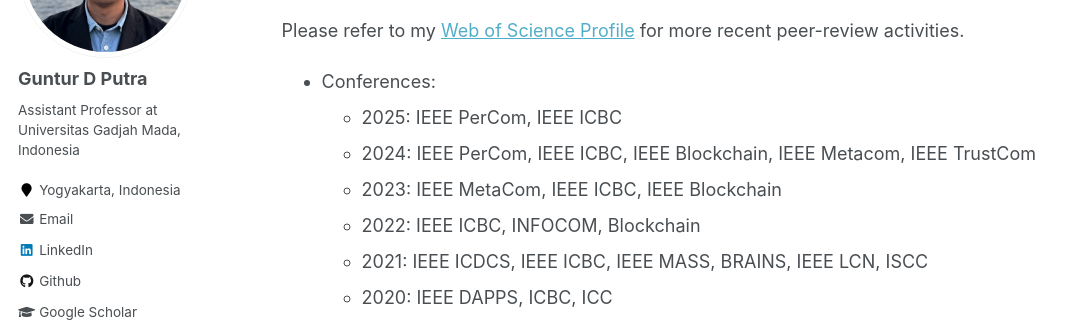
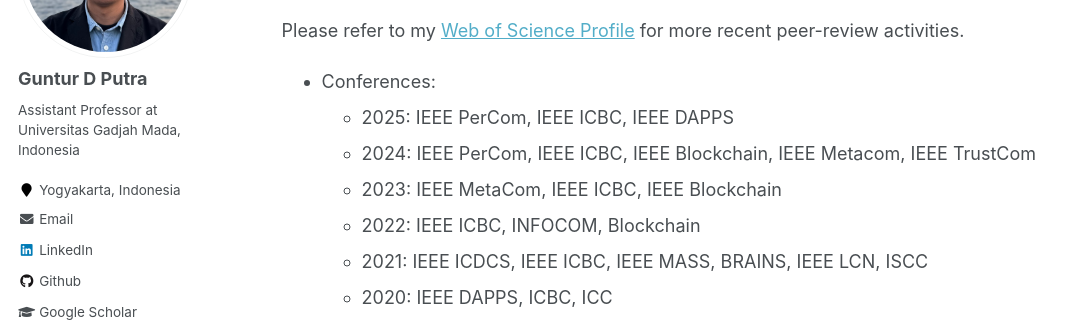
Before and after one commit to gdputra/gdputra.github.io, a Jekyll site: the page built from _pages/service.md, in a window 1280 px wide and 900 px high, scrolled down 327 px. Shown: the part 153-475 px from the top of the window, without its empty margins (0-1080 px from the left). Built offline with Jekyll 4.4.1, drawn with Linux system fonts in a browser that asks for light colours; some web fonts are replaced.

Commit message:
Update service.md
Add DAPPS as conference reviewer.

```diff
--- a/_pages/service.md
+++ b/_pages/service.md
@@ -19,7 +19,7 @@ Reviewers
 Please refer to my [Web of Science Profile](https://www.webofscience.com/wos/author/record/W-3040-2019) for more recent peer-review activities.
 
 - Conferences:
-  - 2025: IEEE PerCom, IEEE ICBC
+  - 2025: IEEE PerCom, IEEE ICBC, IEEE DAPPS
   - 2024: IEEE PerCom, IEEE ICBC, IEEE Blockchain, IEEE Metacom, IEEE TrustCom
   - 2023: IEEE MetaCom, IEEE ICBC, IEEE Blockchain
   - 2022: IEEE ICBC, INFOCOM, Blockchain
```
